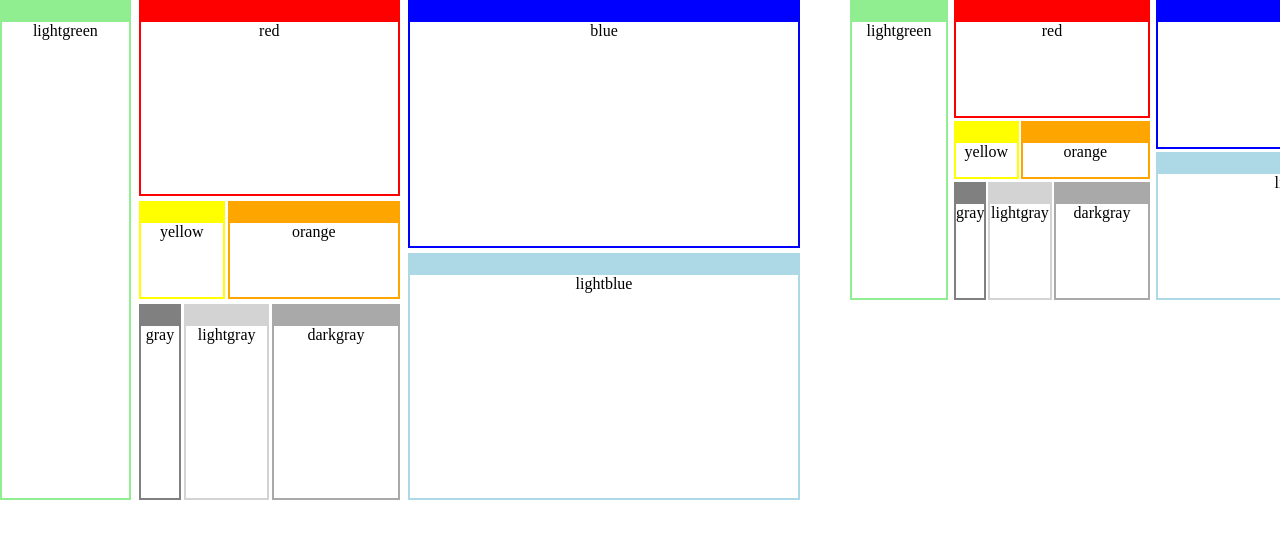
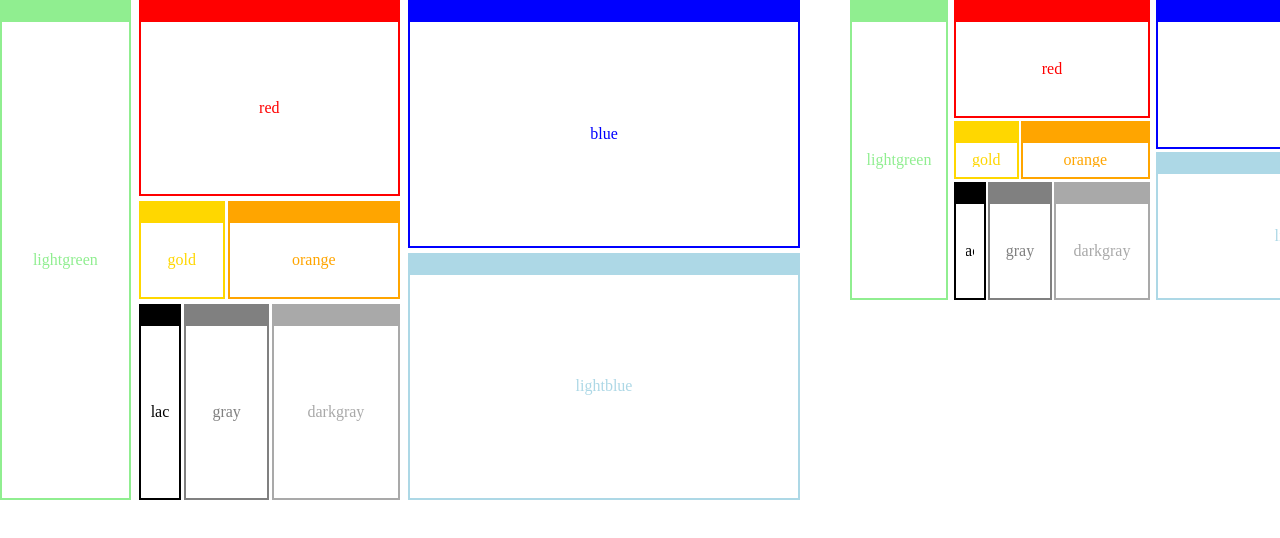
Before and after one commit to RomanAgeev/dom-layout, a website built with Parcel: page index.html in a window 1280 px wide. Shown: the top 538 px of the page. Built offline with nearby package versions, Linux system fonts and the light colour scheme.

Commit message:
card styles

```diff
--- a/index.html
+++ b/index.html
@@ -62,6 +62,23 @@
                 border-width: 2px;
             }
 
+            .card {
+                position: absolute;
+                left: 10px;
+                top: 10px;
+                right: 10px;
+                bottom: 10px;
+                overflow: hidden;
+                text-overflow: hidden;
+            }
+
+            .card .card-text {
+                position: absolute;
+                left: 50%;
+                top: 50%;
+                transform: translate(-50%, -50%);
+            }
+
             /* .hovered {
                 border: 2px solid black !important;
             } */
--- a/src/index.ts
+++ b/src/index.ts
@@ -16,24 +16,26 @@ ready(() => {
     const group22 = group2.addGroup(LayoutDirection.Horizontal);
     const group23 = group2.addGroup(LayoutDirection.Horizontal, 2);
 
-    group22.addLeaf("yellow");
+    group22.addLeaf("gold");
     group22.addLeaf("orange", 2);
-    group23.addLeaf("gray");
-    group23.addLeaf("lightgray", 2);
+    group23.addLeaf("black");
+    group23.addLeaf("gray", 2);
     group23.addLeaf("darkgray", 3);
 
     group3.addLeaf("blue");
     group3.addLeaf("lightblue");
 
     const itemRender: ItemRender = (payload: unknown, container: HTMLElement): void => {
-        const element = document.createElement("div");
-        element.style.width = "100%";
-        element.style.height = "100%";
-        element.style.overflow = "hidden";
-        element.style.textOverflow = "hidden";
-        element.textContent = payload as string;
-        element.style.textAlign = "center";
-        container.append(element);
+        const cardElement = document.createElement("div");
+        cardElement.classList.add("card");
+
+        const textElement = document.createElement("span");
+        textElement.classList.add("card-text");
+        textElement.innerText = payload as string;
+        textElement.style.color = payload as string;
+        cardElement.append(textElement);
+
+        container.append(cardElement);
     };
 
     new LayoutRenderer(layout, itemRender, "ra-layout-large").render(container);
```
